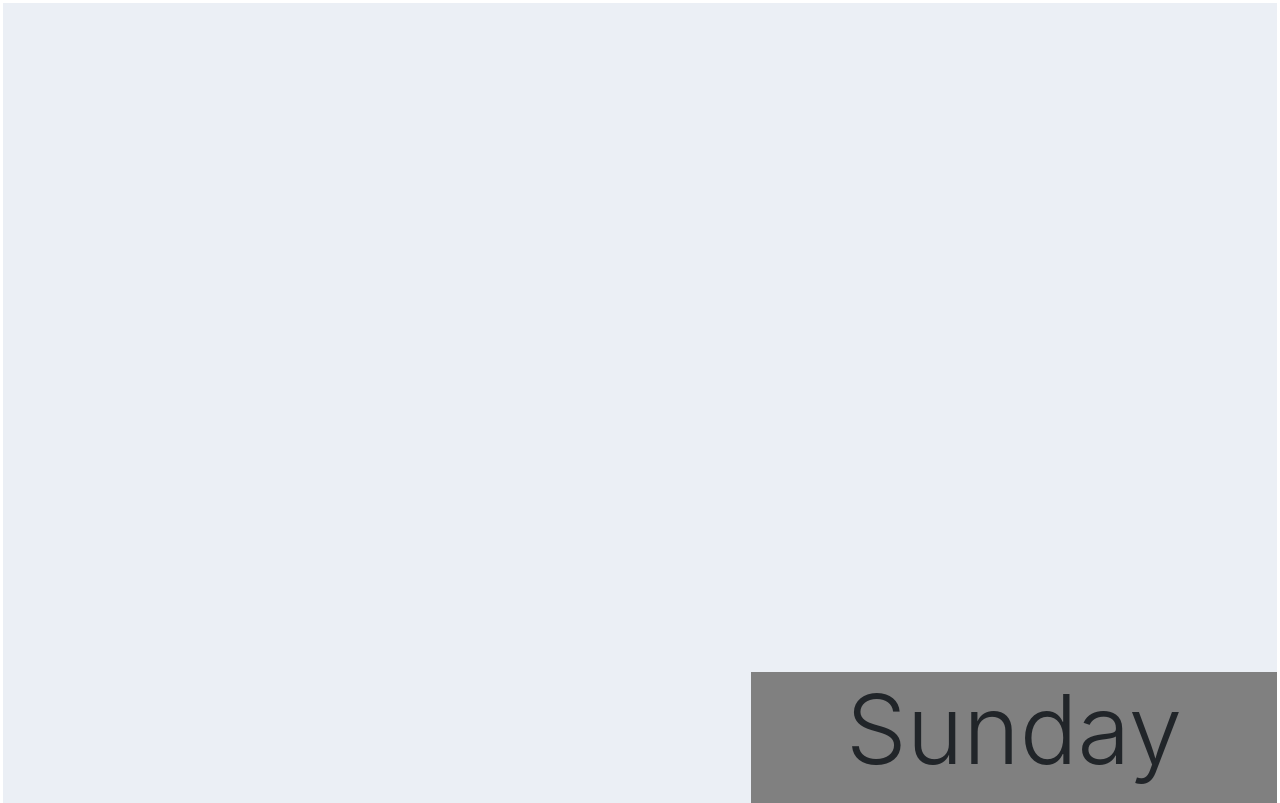
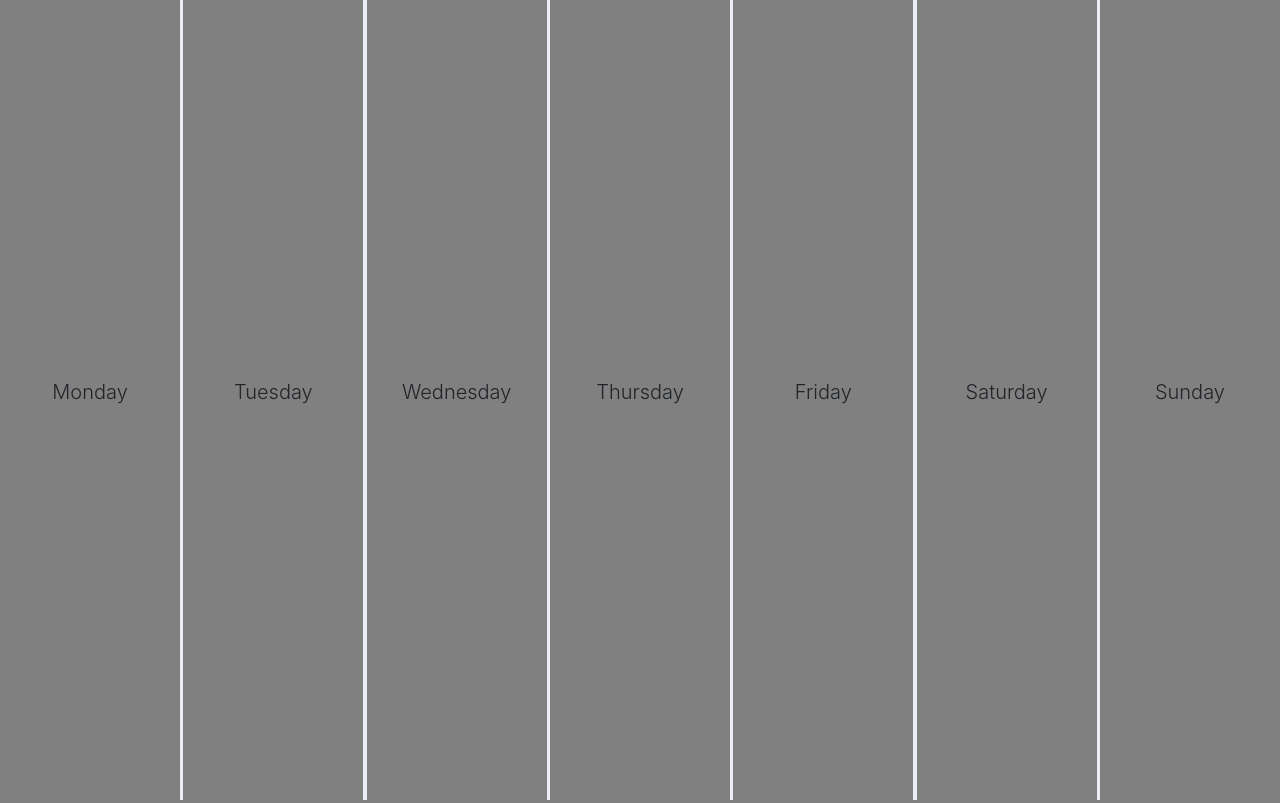
Before and after one commit to romodulo/grid_project, a Django app: page /simpleweekly/ in a window 1280 px wide. Run offline with Django 3.2, Linux system fonts and the light colour scheme; some libraries are stand-ins or nearby versions.

Commit message:
work copy: will implement css grid within a grid

```diff
--- a/gridWebsite/grid/templates/grid/simple-weekly.html
+++ b/gridWebsite/grid/templates/grid/simple-weekly.html
@@ -2,15 +2,31 @@
 
 {% block container-content %}
 
-<div class=romels-container-container>
-	<div class="romels-container">
-		<div class="simpleflex001"><p class="display-1">Monday</p></div>
-		<div class="simpleflex002"><p class="display-1">Tuesday</p></div>
-		<div class="simpleflex003"><p class="display-1">Wednesday</p></div>
-		<div class="simpleflex004"><p class="display-1">Thursday</p></div>
-		<div class="simpleflex005"><p class="display-1">Friday</p></div>
-		<div class="simpleflex006"><p class="display-1">Saturday</p></div>
-		<div class="simpleflex007"><p class="display-1">Sunday</p></div>
+<div class=romels-weekly-container>
+	<div class="romels-weekly">
+		<div class="simpleflex001"><p class="lead">Monday</p></div>
+		<!--
+
+			my idea is to run a for loop within these
+			divs
+
+			{% for each in cellsDatesAndSuch %}
+			<div></div>
+			{% endfor%}
+
+
+			something like that..
+			Am still working on the idea for now.
+
+
+
+		-->
+		<div class="simpleflex002"><p class="lead">Tuesday</p></div>
+		<div class="simpleflex003"><p class="lead">Wednesday</p></div>
+		<div class="simpleflex004"><p class="lead">Thursday</p></div>
+		<div class="simpleflex005"><p class="lead">Friday</p></div>
+		<div class="simpleflex006"><p class="lead">Saturday</p></div>
+		<div class="simpleflex007"><p class="lead">Sunday</p></div>
 	</div>
 </div>
 
--- a/gridWebsite/grid/views.py
+++ b/gridWebsite/grid/views.py
@@ -4,7 +4,7 @@ from django.http import HttpResponse
 # Create your views here.
 
 def home(request):
-	return render(request, 'grid/main-extended.html')
+	return render(request, 'grid/home.html')
 
 def simple(request):
 	return render(request, 'grid/simple.html')
--- a/gridWebsite/static/css/main.css
+++ b/gridWebsite/static/css/main.css
@@ -27,8 +27,17 @@ body {
 	background-color: #ebeff5;
 	grid-gap:0.2rem;
 }
+
+/* main containers holding containers */
 .romels-container-container {
 	margin:0.2rem;
+}
+
+.romels-weekly-container {
+	display:grid;
+	height:100vh;
+	margin:0px;
+	padding:0px;
 }
 
 #romelsid {
@@ -117,8 +126,23 @@ body {
 	display:flex;
 	align-items:center;
 	justify-content: center;
-	grid-area:sat;
+	grid-area:sun;
 	background-color: grey;
+}
+
+/* container called romels-weekly */
+
+.romels-weekly {
+	display:grid;
+	height:100vh;
+	grid-template-columns: repeat(7, 1fr);
+	grid-template-rows: 1fr;
+	grid-template-areas:
+	"mon tue wed thu fri sat sun";
+	background-color: #ebeff5;
+	grid-gap:0.2rem;
+}
+
 }
 
 
```
